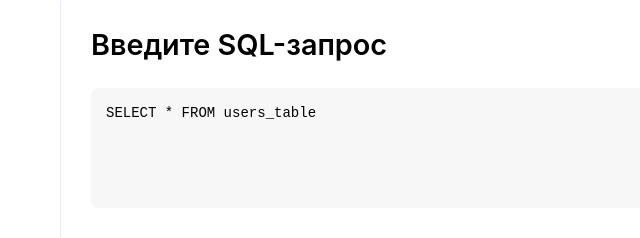
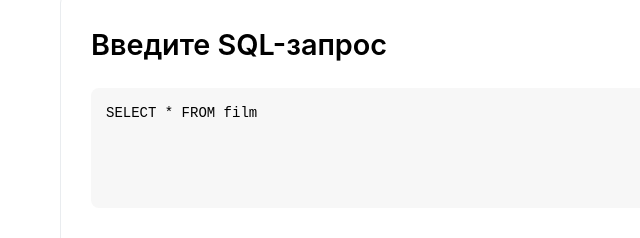
Before and after one commit to Burzich/pgAdvizor_front, a plain HTML site: page index.html in a window 1280 px wide. Shown: the part 133-371 px from the top of the page, 0-640 px from the left. Drawn offline with nearby package versions, Linux system fonts and the light colour scheme.

Commit message:
edit start request

```diff
--- a/index.html
+++ b/index.html
@@ -58,7 +58,7 @@
             <!-- Форма ввода SQL-запроса -->
             <section class="input-section">
                 <h2>Введите SQL-запрос</h2>
-                <textarea id="sqlQuery" placeholder="Введите ваш SQL-запрос...">SELECT * FROM users_table</textarea>
+                <textarea id="sqlQuery" placeholder="Введите ваш SQL-запрос...">SELECT * FROM film</textarea>
 
                 <h3>Опции:</h3>
                 <div class="analyzers">
```
